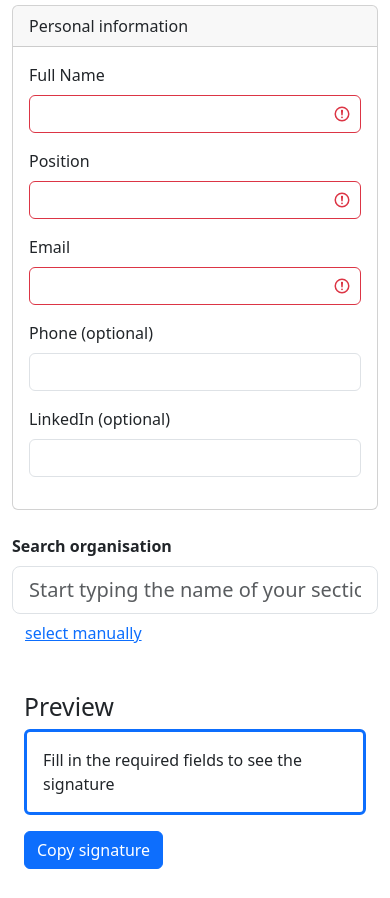
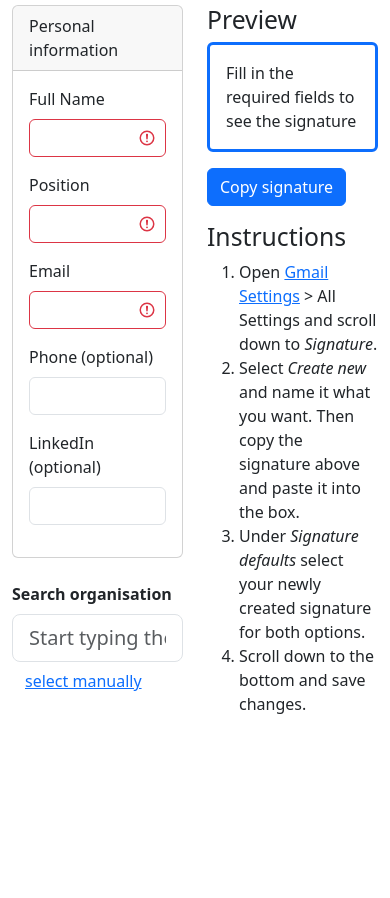
Before and after one commit to esn-sweden/email-signature, a website built with Vite: page index.html in a window 390 px wide. Shown: the part 166-1064 px from the top of the page. After the commit the page ends 914 px from the top, so only its background shows below. Built offline with nearby package versions, Linux system fonts and the light colour scheme; files whose address does not match are found by name.

Commit message:
Additional padding reduction

```diff
--- a/index.html
+++ b/index.html
@@ -11,8 +11,7 @@
     <h1 class="py-5 text-center">ESN Email Signature Generator</h1>
     <div class="container">
       <div class="row">
-        <div class="col-md-6">
-          <div class="container px-0">
+        <div class="col">
           <form id="signatureForm">
             <div class="card mb-4">
               <div class="card-header">Personal information</div>
@@ -46,9 +45,7 @@
                   />
                 </div>
                 <div class="mb-3">
-                    <label for="phone" class="form-label"
-                      >Phone (optional)</label
-                    >
+                  <label for="phone" class="form-label">Phone (optional)</label>
                   <input
                     type="tel"
                     id="phone"
@@ -140,9 +137,7 @@
                   </div>
 
                   <div class="mb-3">
-                      <label for="instagram" class="form-label"
-                        >Instagram</label
-                      >
+                    <label for="instagram" class="form-label">Instagram</label>
                     <input type="text" id="instagram" class="form-control" />
                   </div>
 
@@ -170,9 +165,7 @@
                     />
                   </div>
                   <div class="mb-3">
-                      <label for="linkedinOrg" class="form-label"
-                        >LinkedIn</label
-                      >
+                    <label for="linkedinOrg" class="form-label">LinkedIn</label>
                     <input
                       type="text"
                       id="linkedinOrg"
@@ -221,11 +214,9 @@
             </div>
           </form>
         </div>
-        </div>
 
-        <div class="col-md-6">
-          <section class="py-3">
-            <div class="container">
+        <div class="col">
+          <section>
             <h2>Preview</h2>
             <div
               id="preview"
@@ -237,11 +228,9 @@
             <span id="copy-status" style="display: none; margin-left: 8px">
               Copied!
             </span>
-            </div>
           </section>
 
           <section class="py-3">
-            <div class="container">
             <h2>Instructions</h2>
             <ol>
               <li>
@@ -261,7 +250,6 @@
               </li>
               <li>Scroll down to the bottom and save changes.</li>
             </ol>
-            </div>
           </section>
         </div>
       </div>
```
Lines whose indentation alone changed are shown as unchanged.
